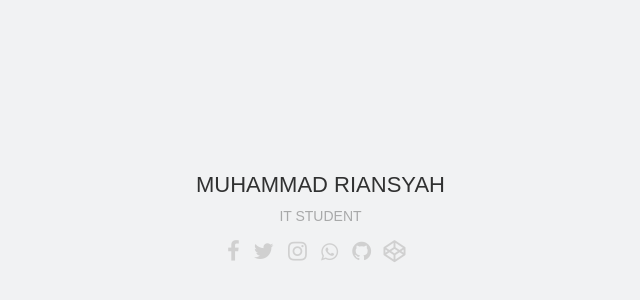
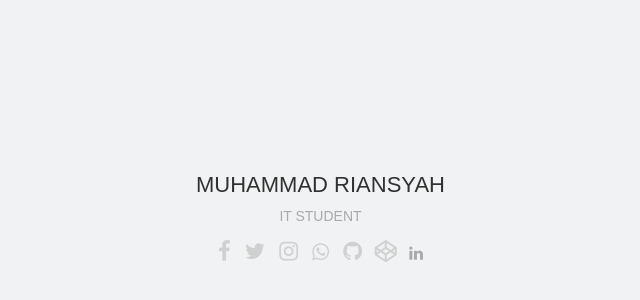
Before and after one commit to blinnkz/riansyyh.github.io, a plain HTML site: page index.html in a window 1280 px wide. Shown: the part 118-418 px from the top of the page, 320-960 px from the left. Drawn offline with Linux system fonts and the light colour scheme.

Commit message:
menambahkan linkedin dan ubah wa

```diff
--- a/index.html
+++ b/index.html
@@ -5,7 +5,7 @@
     <meta name="viewport" content="width=device-width, initial-scale=1, shrink-to-fit=no">
     <meta name="description" content="">
     <meta name="author" content="muhammadriansyah">
-    <title>Muhammad Riansyah</title>
+    <title>This is Ryan</title>
     <link href="https://cdnjs.cloudflare.com/ajax/libs/font-awesome/4.7.0/css/font-awesome.min.css" rel="stylesheet">
     <link href="style.css" rel="stylesheet">
   </head>
@@ -45,7 +45,7 @@
         <a
           target="_blank"
           class="whatsapp"
-          href="https://wa.me/+6287745650891"
+          href="https://wa.me/+6281311310313"
         >
         <i class="fa fa-whatsapp" style="font-size:20px"></i>
         </a>
@@ -63,6 +63,12 @@
           href="https://codepen.io/vendettasx">
         <i class="fa fa-codepen"></i></a>
 
+        <a
+          target="_blank"
+          class="linkedin"
+          href="https://www.linkedin.com/in/muhammad-riansyah-654b95259/">
+        <i class="fa fa-linkedin"></i></a>
+
       </div>
     </div>
 </html>
```
